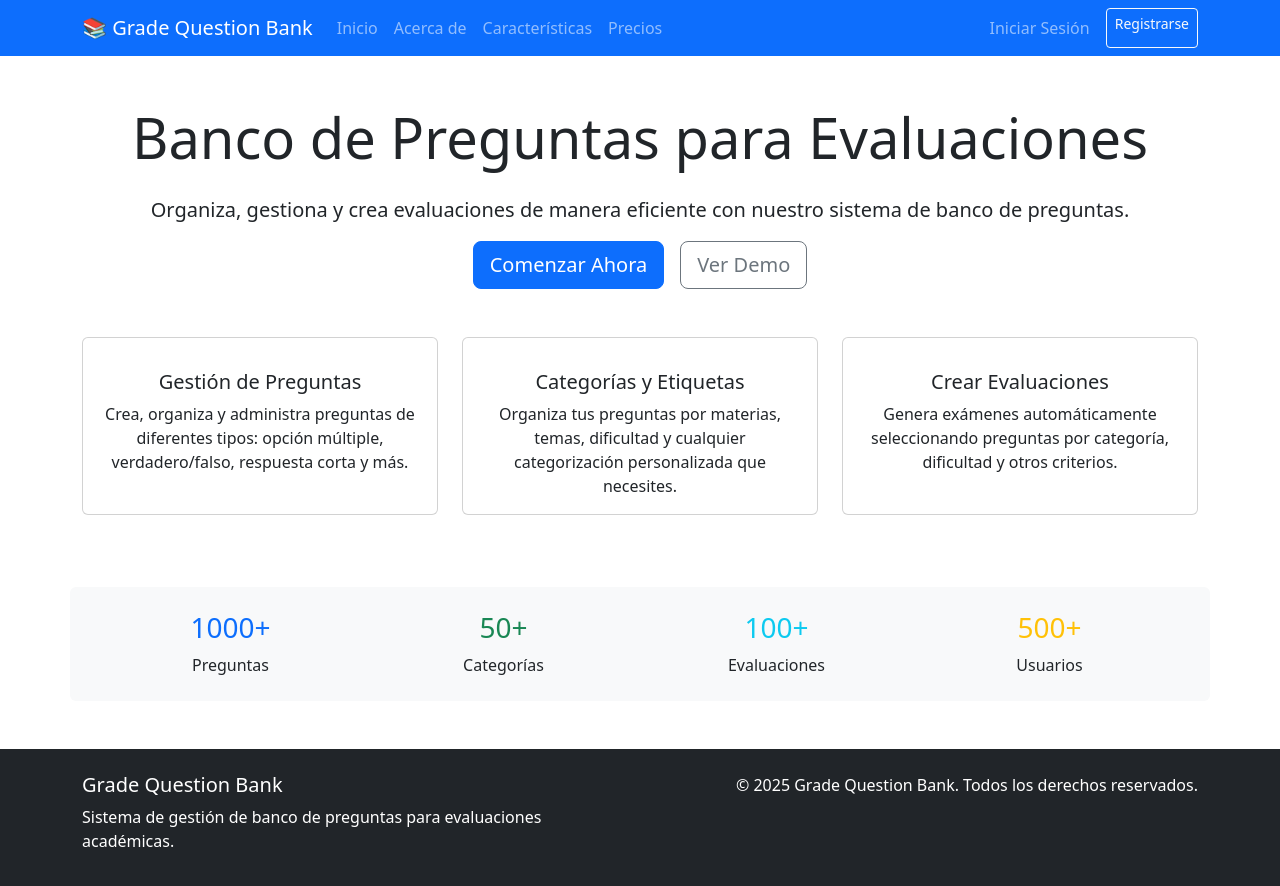
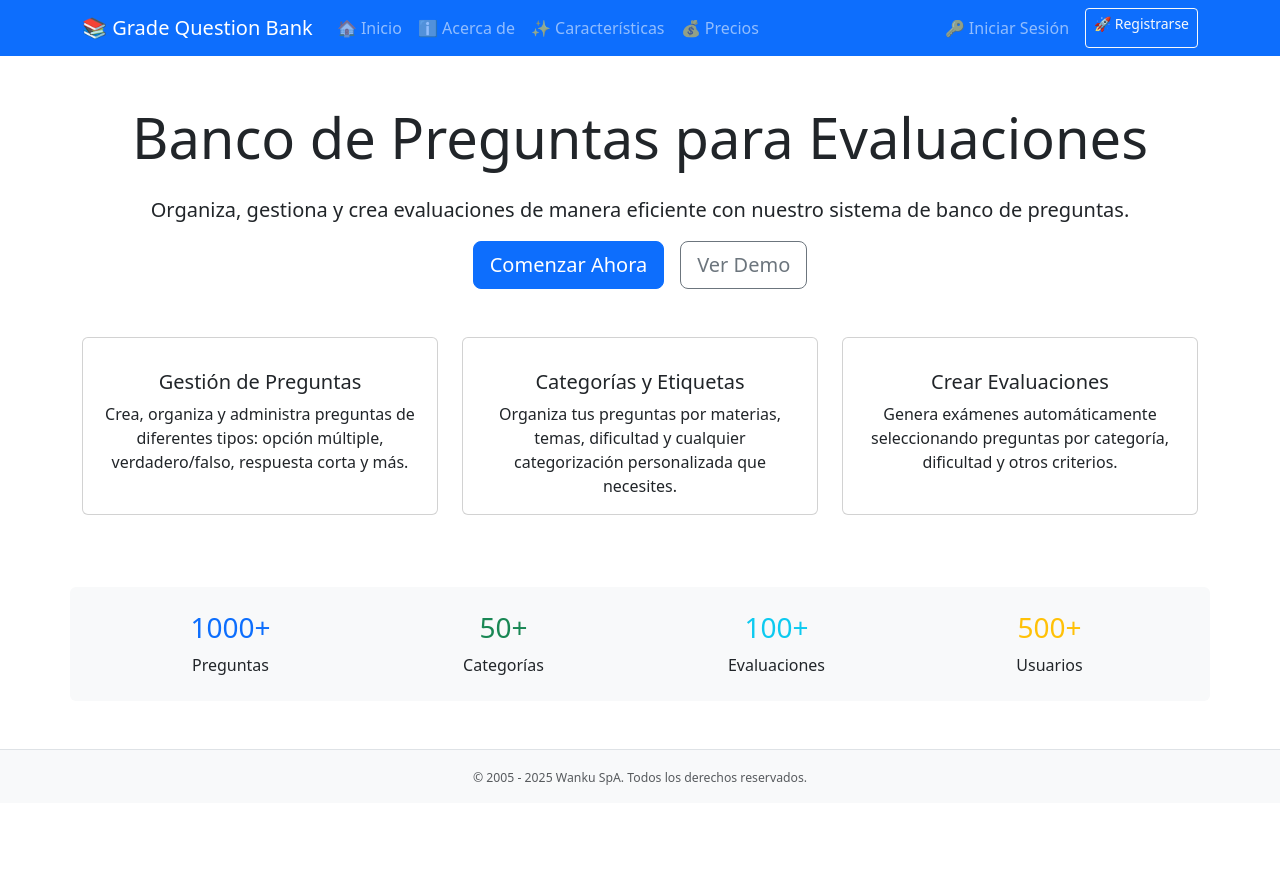
Before and after one commit to cmartinezs/grade, a Next.js app: page / in a window 1280 px wide. Shown: the top 886 px of the page. After the commit the page ends 803 px from the top, so only its background shows below. Built offline with nearby package versions, Linux system fonts and the light colour scheme.

Commit message:
feat: Enhance UI with footer component, improved navigation icons, and updated login/register pages

```diff
--- a/src/app/globals.css
+++ b/src/app/globals.css
@@ -22,3 +22,12 @@ body {
 .text-primary-custom {
   color: var(--primary-color) !important;
 }
+
+/* Footer styles */
+footer {
+  font-size: 0.875rem;
+}
+
+footer a:hover {
+  text-decoration: underline !important;
+}
--- a/src/app/layout.tsx
+++ b/src/app/layout.tsx
@@ -2,6 +2,7 @@ import type { Metadata } from "next";
 import "./globals.css";
 import 'bootstrap/dist/css/bootstrap.min.css';
 import { AuthProvider } from '@/contexts/AuthContext';
+import Footer from '@/components/Footer';
 
 export const metadata: Metadata = {
   title: "Grade Question Bank - Web App",
@@ -15,9 +16,12 @@ export default function RootLayout({
 }>) {
   return (
     <html lang="es">
-      <body>
+      <body className="d-flex flex-column min-vh-100">
         <AuthProvider>
-          {children}
+          <main className="flex-grow-1">
+            {children}
+          </main>
+          <Footer />
         </AuthProvider>
       </body>
     </html>
--- a/src/app/page.tsx
+++ b/src/app/page.tsx
@@ -96,21 +96,6 @@ export default function Home() {
           </Col>
         </Row>
       </Container>
-
-      {/* Footer */}
-      <footer className="bg-dark text-white mt-5 py-4">
-        <Container>
-          <Row>
-            <Col md={6}>
-              <h5>Grade Question Bank</h5>
-              <p>Sistema de gestión de banco de preguntas para evaluaciones académicas.</p>
-            </Col>
-            <Col md={6} className="text-end">
-              <p>&copy; 2025 Grade Question Bank. Todos los derechos reservados.</p>
-            </Col>
-          </Row>
-        </Container>
-      </footer>
     </>
   );
 }
--- /dev/null
+++ b/src/components/Footer.tsx
@@ -0,0 +1,32 @@
+'use client'
+
+import Link from 'next/link';
+
+export default function Footer() {
+  const currentYear = new Date().getFullYear();
+  const startYear = 2005;
+
+  // Mostrar rango de años solo si el año actual es diferente al inicial
+  const yearRange = currentYear > startYear ? `${startYear} - ${currentYear}` : startYear.toString();
+
+  return (
+    <footer className="bg-light border-top mt-auto py-3">
+      <div className="container">
+        <div className="text-center">
+          <small className="text-muted">
+            © {yearRange} {' '}
+            <Link
+              href="https://www.wanku.cl"
+              target="_blank"
+              rel="noopener noreferrer"
+              className="text-decoration-none text-muted"
+            >
+              Wanku SpA
+            </Link>
+            . Todos los derechos reservados.
+          </small>
+        </div>
+      </div>
+    </footer>
+  );
+}
--- a/src/components/NavigationBar.tsx
+++ b/src/components/NavigationBar.tsx
@@ -25,20 +25,20 @@ export default function NavigationBar() {
         <Navbar.Collapse id="basic-navbar-nav">
           <Nav className="me-auto">
             <Nav.Link as={Link} href="/">
-              Inicio
+              🏠 Inicio
             </Nav.Link>
 
             {/* Enlaces públicos */}
             {!isAuthenticated && (
               <>
                 <Nav.Link as={Link} href="/about">
-                  Acerca de
+                  ℹ️ Acerca de
                 </Nav.Link>
                 <Nav.Link as={Link} href="/features">
-                  Características
+                  ✨ Características
                 </Nav.Link>
                 <Nav.Link as={Link} href="/pricing">
-                  Precios
+                  💰 Precios
                 </Nav.Link>
               </>
             )}
@@ -46,29 +46,29 @@ export default function NavigationBar() {
             {/* Enlaces privados - Solo para usuarios autenticados */}
             {isAuthenticated && (
               <>
-                <NavDropdown title="Preguntas" id="questions-dropdown">
+                <NavDropdown title="❓ Preguntas" id="questions-dropdown">
                   <NavDropdown.Item as={Link} href="/questions">
-                    Ver Todas
+                    📋 Ver Todas
                   </NavDropdown.Item>
                   <NavDropdown.Item as={Link} href="/questions/create">
-                    Crear Nueva
+                    ➕ Crear Nueva
                   </NavDropdown.Item>
                   <NavDropdown.Divider />
                   <NavDropdown.Item as={Link} href="/questions/import">
-                    Importar Preguntas
+                    📥 Importar Preguntas
                   </NavDropdown.Item>
                 </NavDropdown>
 
                 <Nav.Link as={Link} href="/categories">
-                  Categorías
+                  🏷️ Categorías
                 </Nav.Link>
 
-                <NavDropdown title="Evaluaciones" id="evaluations-dropdown">
+                <NavDropdown title="📊 Evaluaciones" id="evaluations-dropdown">
                   <NavDropdown.Item as={Link} href="/evaluations">
-                    Mis Evaluaciones
+                    📝 Mis Evaluaciones
                   </NavDropdown.Item>
                   <NavDropdown.Item as={Link} href="/evaluations/create">
-                    Crear Evaluación
+                    ➕ Crear Evaluación
                   </NavDropdown.Item>
                 </NavDropdown>
               </>
@@ -80,10 +80,10 @@ export default function NavigationBar() {
               // Botones para usuarios no autenticados
               <>
                 <Nav.Link as={Link} href="/auth/login">
-                  Iniciar Sesión
+                  🔑 Iniciar Sesión
                 </Nav.Link>
                 <Link href="/auth/register" className="btn btn-outline-light btn-sm ms-2">
-                  Registrarse
+                  🚀 Registrarse
                 </Link>
               </>
             ) : (
@@ -100,23 +100,23 @@ export default function NavigationBar() {
                   {user?.institution && (
                     <>
                       <br />
-                      <small className="text-muted">{user.institution}</small>
+                      <small className="text-muted">🏫 {user.institution}</small>
                     </>
                   )}
                 </NavDropdown.Header>
                 <NavDropdown.Divider />
                 <NavDropdown.Item as={Link} href="/profile">
-                  Mi Perfil
+                  👤 Mi Perfil
                 </NavDropdown.Item>
                 <NavDropdown.Item as={Link} href="/settings">
-                  Configuración
+                  ⚙️ Configuración
                 </NavDropdown.Item>
                 <NavDropdown.Item as={Link} href="/billing">
-                  Facturación
+                  💳 Facturación
                 </NavDropdown.Item>
                 <NavDropdown.Divider />
                 <NavDropdown.Item onClick={handleLogout}>
-                  Cerrar Sesión
+                  🚪 Cerrar Sesión
                 </NavDropdown.Item>
               </NavDropdown>
             )}
```
Also changed, not shown: src/app/auth/login/page.tsx (+13 -47 lines), src/app/auth/register/page.tsx (+41 -0 lines).
